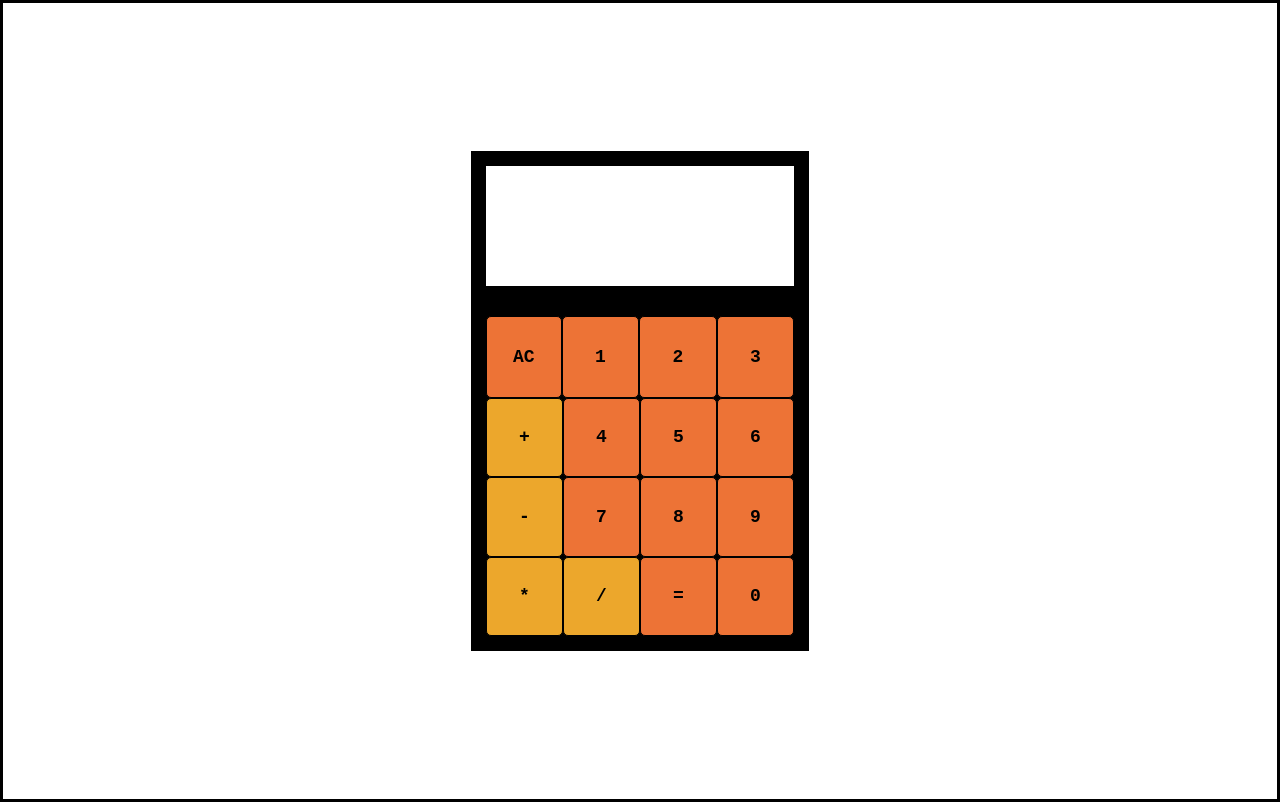
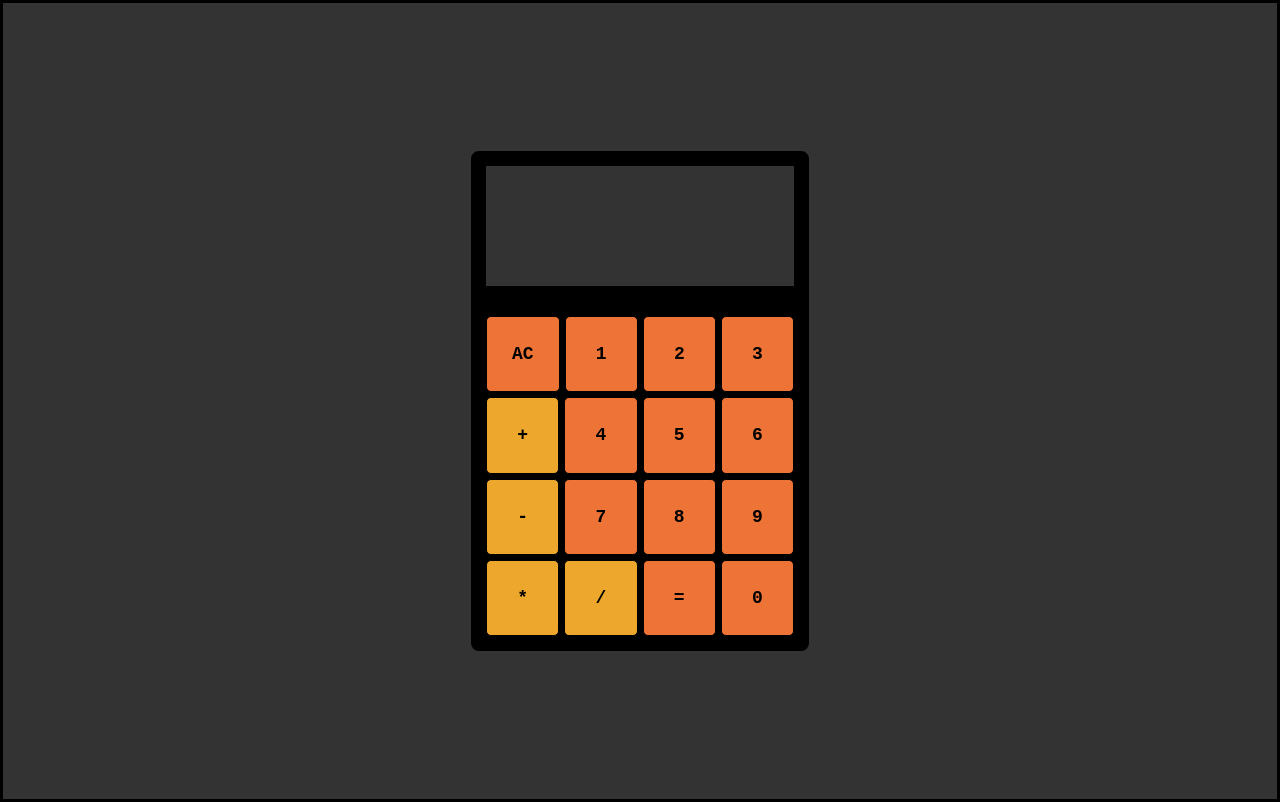
Before and after one commit to crackowski/calculator, a plain HTML site: page index.html in a window 1280 px wide. Drawn offline with Linux system fonts and the light colour scheme.

Commit message:
Some styling

```diff
--- a/style.css
+++ b/style.css
@@ -7,6 +7,7 @@
 }
 body {
     height: 100vh;
+    background-color: #333333;
 }
 button {
     border-radius: 5px;
@@ -22,7 +23,7 @@ button:hover {
 }
 .clear {
     flex-grow: 0;
-    padding: 26px;
+    padding: 25px;
 }
 .operator {
     background-color: #ECA72C;
@@ -43,10 +44,14 @@ button:hover {
     width: 338px;
     display: flex;
     flex-wrap: wrap;
+    gap: 5px;
+    border-bottom-right-radius: 8px;
+    border-bottom-left-radius: 8px;
 }
 
 
 .display {
+    color: white;
     border: 15px solid black;
     height: 150px;
     width: 338px;;
@@ -55,4 +60,8 @@ button:hover {
     display: flex;
     justify-content: flex-end;
     align-items: center;
+    font-weight: 700;
+    border-top-left-radius: 8px;
+    border-top-right-radius: 8px;
+
 }
```
